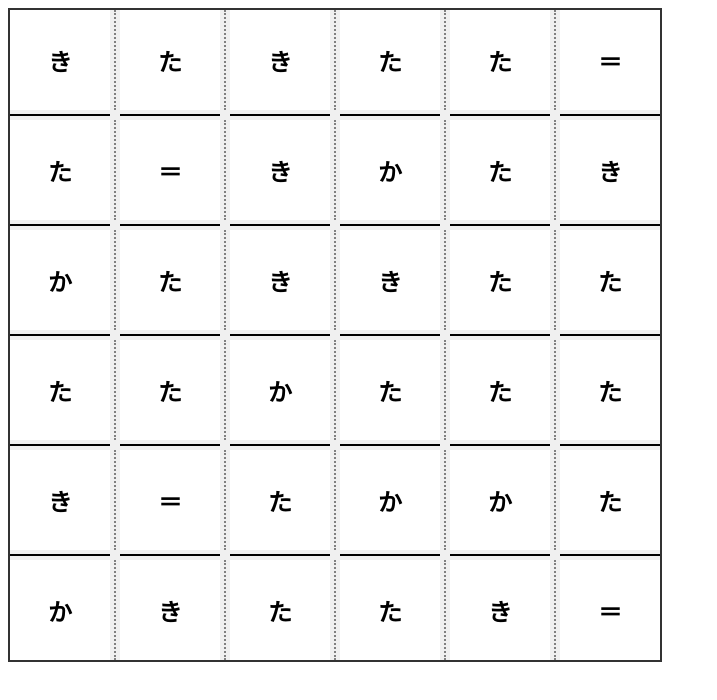
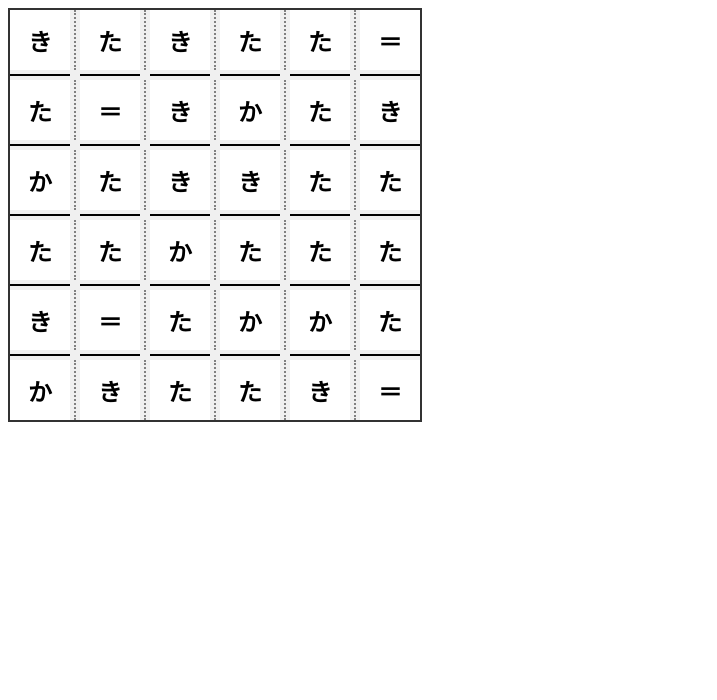
Before and after one commit to kohsuke/katatataki, a React (Vite) app: page / in a window 1280 px wide. Shown: the top 700 px of the page, without its empty margins (0-717 px from the left). Built offline with nearby package versions, Linux system fonts and the light colour scheme.

Commit message:
Made more DRY

```diff
--- a/src/Board.css
+++ b/src/Board.css
@@ -1,7 +1,9 @@
 .puzzle-board {
+  --size: 60px;
+
   display: grid;
-  grid-template-columns: repeat(var(--grid-cols), 100px 10px) 100px;
-  grid-template-rows: repeat(var(--grid-rows), 100px 10px) 100px;
+  grid-template-columns: repeat(var(--grid-cols), var(--size) 10px) var(--size);
+  grid-template-rows: repeat(var(--grid-rows), var(--size) 10px) var(--size);
 
   gap: 0;
   background-color: #f0f0f0;
```
